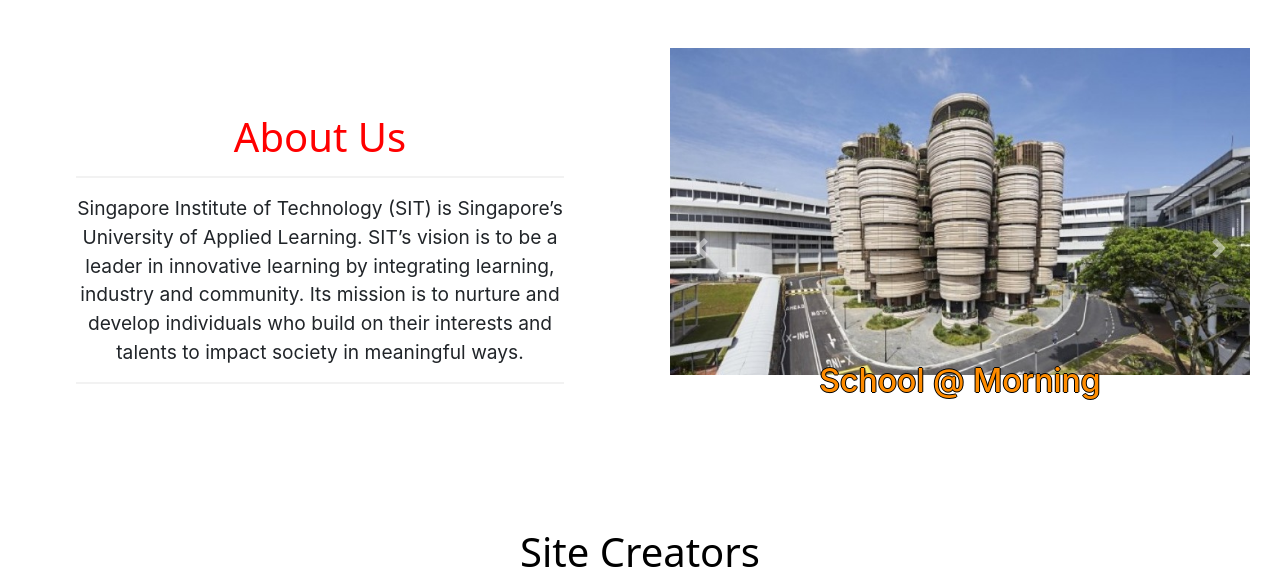
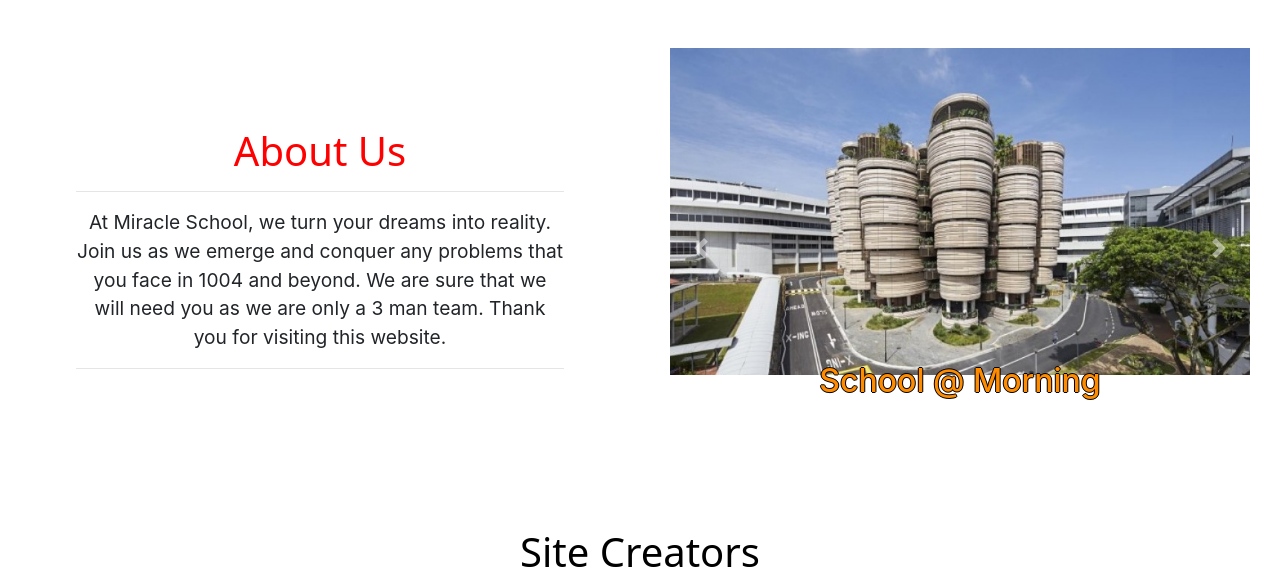
Before and after one commit to SageSG/School-Web-Portal, a PHP site: page /contactus.php in a window 1280 px wide. Shown: the part 76-659 px from the top of the page. Run offline with PHP 8.4, Linux system fonts and the light colour scheme; the visitor is signed in with stand-in values (Sample User, id 1); data that the repository does not hold is empty; some libraries are stand-ins or nearby versions.

Commit message:
change contact us text

```diff
--- a/contactus.php
+++ b/contactus.php
@@ -33,7 +33,7 @@ and open the template in the editor.
                         <div class="contact-centered">
                             <h1>About Us</h1>
                             <hr>
-                            <div class="text2">Singapore Institute of Technology (SIT) is Singapore’s University of Applied Learning. SIT’s vision is to be a leader in innovative learning by integrating learning, industry and community. Its mission is to nurture and develop individuals who build on their interests and talents to impact society in meaningful ways.</div>
+                            <div class="text2">At Miracle School, we turn your dreams into reality. Join us as we emerge and conquer any problems that you face in 1004 and beyond. We are sure that we will need you as we are only a 3 man team. Thank you for visiting this website.</div>
                             <hr>
                         </div>
                     </div>
```
